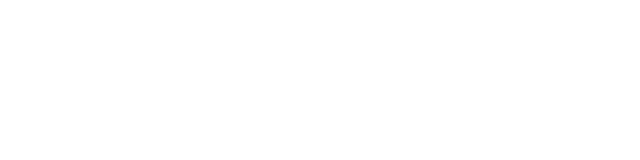
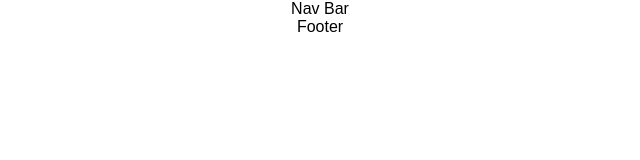
Before and after one commit to DoyleJM80/mystic-thai, a React (Create React App) app: page / in a window 1280 px wide. Shown: the top 160 px of the page, without its empty margins (320-960 px from the left). Built offline with nearby package versions, Linux system fonts and the light colour scheme.

Commit message:
added header and footer

```diff
--- a/package.json
+++ b/package.json
@@ -3,6 +3,7 @@
   "version": "0.1.0",
   "private": true,
   "dependencies": {
+    "gh-pages": "^1.0.0",
     "react": "^15.6.1",
     "react-dom": "^15.6.1",
     "react-scripts": "1.0.10"
--- a/src/components/App.js
+++ b/src/components/App.js
@@ -1,5 +1,7 @@
 import React, { Component } from 'react';
 import '../styles/App.css';
+
+import BaseLayout from './BaseLayout';
 
 
 class App extends Component {
@@ -7,6 +9,9 @@
     return (
       <div className="App">
 
+        <BaseLayout>
+        </BaseLayout>
+
       </div>
     );
   }
--- /dev/null
+++ b/src/components/BaseLayout.js
@@ -0,0 +1,18 @@
+import React, { Component } from 'react';
+
+import Header from './Header.js';
+import Footer from './Footer.js';
+
+export default class BaseLayout extends Component {
+  constructor() {
+    super();
+  }
+  render() {
+    return (
+      <div>
+        <Header />
+        <Footer />
+      </div>
+    )
+  }
+}
--- /dev/null
+++ b/src/components/Footer.js
@@ -0,0 +1,12 @@
+import React, { Component } from 'react';
+
+export default class Footer extends Component {
+  constructor() {
+    super();
+  }
+  render() {
+    return (
+      <footer>Footer</footer>
+    )
+  }
+}
--- /dev/null
+++ b/src/components/Header.js
@@ -0,0 +1,13 @@
+
+import React, { Component } from 'react';
+
+export default class Header extends Component {
+  constructor() {
+    super();
+  }
+  render() {
+    return (
+      <nav>Nav Bar</nav>
+    );
+  }
+}
```
Also changed, not shown: 1 other file (tests, documents, lock files or other folders).
